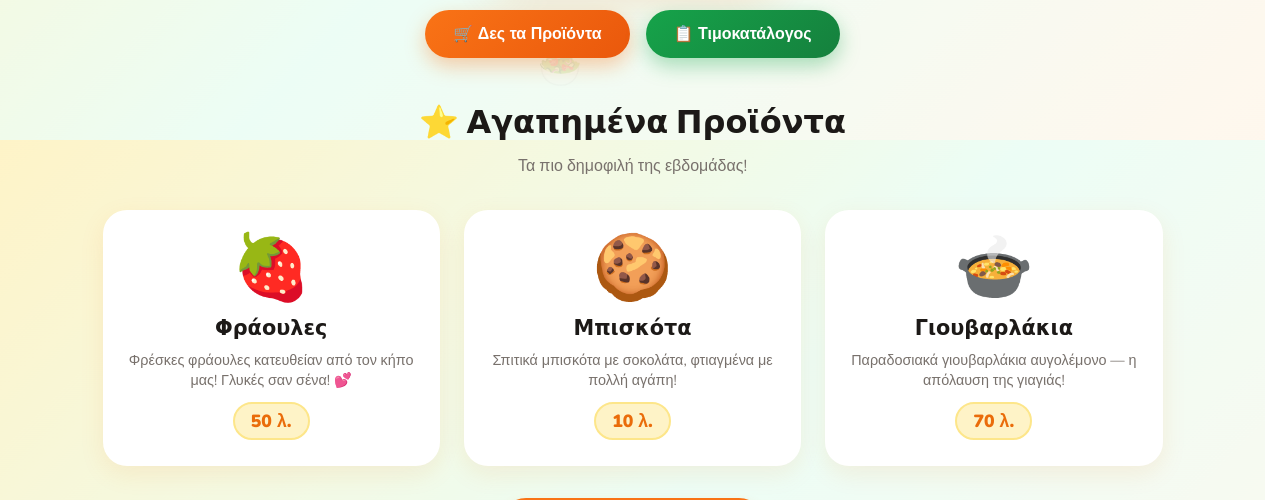
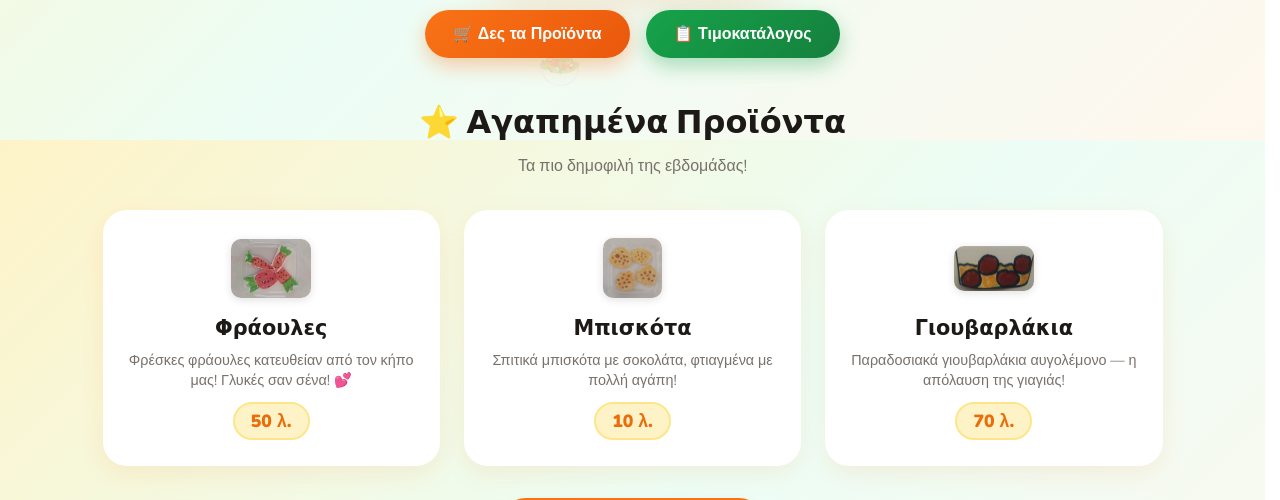
Before and after one commit to ppetrospapadakis/phaistos-fai-gr, a website: page index.html in a window 1280 px wide. Shown: the part 660-1160 px from the top of the page. Drawn offline with nearby package versions, Linux system fonts and the light colour scheme.

Commit message:
Update featured products on homepage with authentic drawings

```diff
--- a/index.html
+++ b/index.html
@@ -117,7 +117,9 @@
         <div class="grid grid-cols-1 md:grid-cols-3 gap-6">
             <!-- Product 1 -->
             <div class="product-card">
-                <span class="product-emoji">🍓</span>
+                <div style="height:64px;display:flex;align-items:center;justify-content:center;margin-bottom:12px;">
+                    <img src="products/fraoules.png" alt="Φράουλες" style="max-height:60px;max-width:80px;object-fit:contain;border-radius:10px;box-shadow:0 2px 8px rgba(0,0,0,0.12);">
+                </div>
                 <div class="product-name">Φράουλες</div>
                 <p class="product-desc">Φρέσκες φράουλες κατευθείαν από τον κήπο μας! Γλυκές σαν σένα! 💕</p>
                 <span class="product-price">50 λ.</span>
@@ -125,7 +127,9 @@
 
             <!-- Product 2 -->
             <div class="product-card">
-                <span class="product-emoji">🍪</span>
+                <div style="height:64px;display:flex;align-items:center;justify-content:center;margin-bottom:12px;">
+                    <img src="products/mpiskota.png" alt="Μπισκότα" style="max-height:60px;max-width:80px;object-fit:contain;border-radius:10px;box-shadow:0 2px 8px rgba(0,0,0,0.12);">
+                </div>
                 <div class="product-name">Μπισκότα</div>
                 <p class="product-desc">Σπιτικά μπισκότα με σοκολάτα, φτιαγμένα με πολλή αγάπη!</p>
                 <span class="product-price">10 λ.</span>
@@ -133,7 +137,9 @@
 
             <!-- Product 3 -->
             <div class="product-card">
-                <span class="product-emoji">🍲</span>
+                <div style="height:64px;display:flex;align-items:center;justify-content:center;margin-bottom:12px;">
+                    <img src="products/youvarlakia.png" alt="Γιουβαρλάκια" style="max-height:60px;max-width:80px;object-fit:contain;border-radius:10px;box-shadow:0 2px 8px rgba(0,0,0,0.12);">
+                </div>
                 <div class="product-name">Γιουβαρλάκια</div>
                 <p class="product-desc">Παραδοσιακά γιουβαρλάκια αυγολέμονο — η απόλαυση της γιαγιάς!</p>
                 <span class="product-price">70 λ.</span>
```
